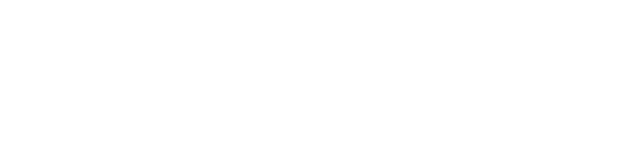
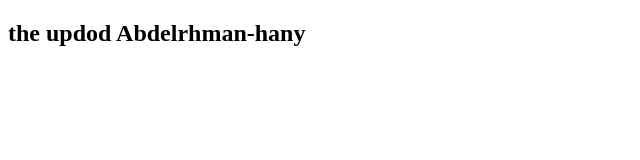
Before and after one commit to abdelrhman-learn/Elzero, a plain HTML site: page index.html in a window 1280 px wide. Shown: the whole page, without its empty margins (0-640 px from the left). Drawn offline with Linux system fonts and the light colour scheme.

Commit message:
the commit uplod fil html withAbdelrhman-hany

```diff
--- a/index.html
+++ b/index.html
@@ -6,7 +6,7 @@
     <title>Document</title>
 </head>
 <body>
-
+    <h2> the updod Abdelrhman-hany</h2>
 
 </body>
 </html>
```
